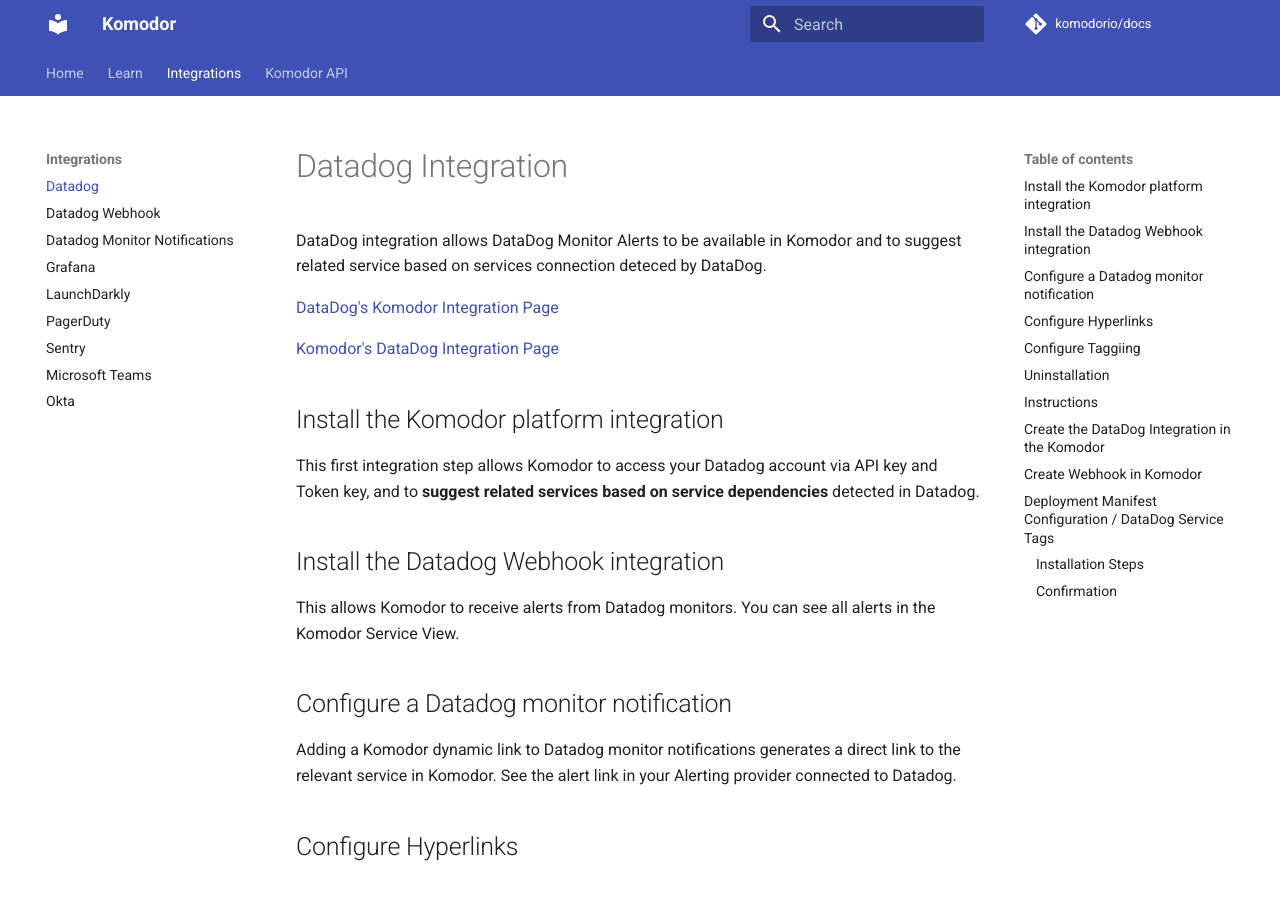
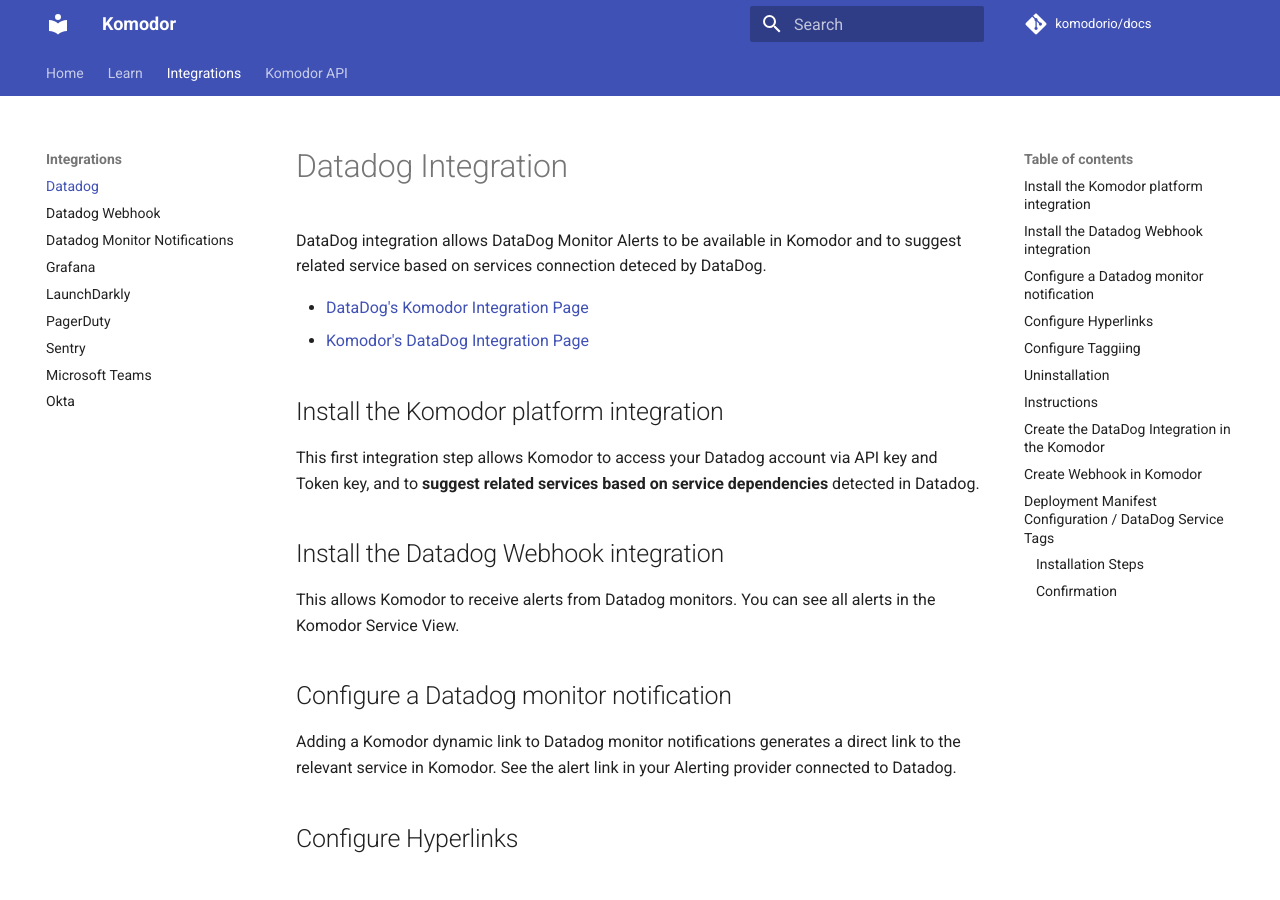
Before and after one commit to komodorio/docs, an MkDocs documentation site: the page built from docs/Integrations/Datadog.md, in a window 1280 px wide and 900 px high. Built offline with MkDocs 1.6.1 and Material for MkDocs 9.7.7, drawn with Linux system fonts in a browser that asks for light colours; comment, search, counter and statistics services are not loaded.

```diff
--- a/docs/Integrations/Datadog.md
+++ b/docs/Integrations/Datadog.md
@@ -3,9 +3,8 @@
 
 DataDog integration allows DataDog Monitor Alerts to be available in Komodor and to suggest related service based on services connection deteced by DataDog.
 
-[DataDog's Komodor Integration Page](https://app.datadoghq.com/integrations/komodor?search=komo)
-
-[Komodor's DataDog  Integration Page](https://app.komodor.com/main/integration)
+- [DataDog's Komodor Integration Page](https://app.datadoghq.com/integrations/komodor?search=komo)
+- [Komodor's DataDog  Integration Page](https://app.komodor.com/main/integration)
 
 
 ## Install the Komodor platform integration
```
